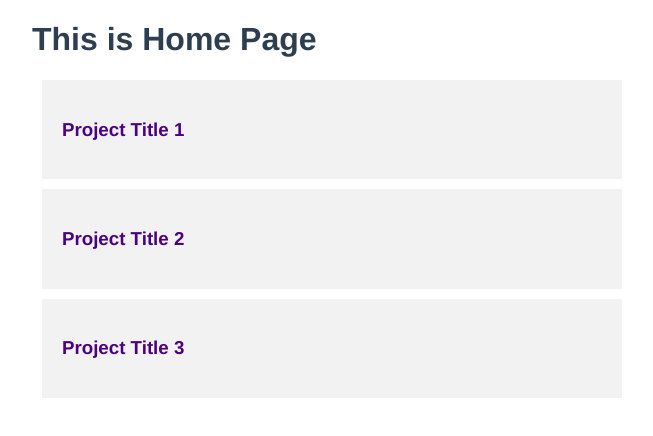
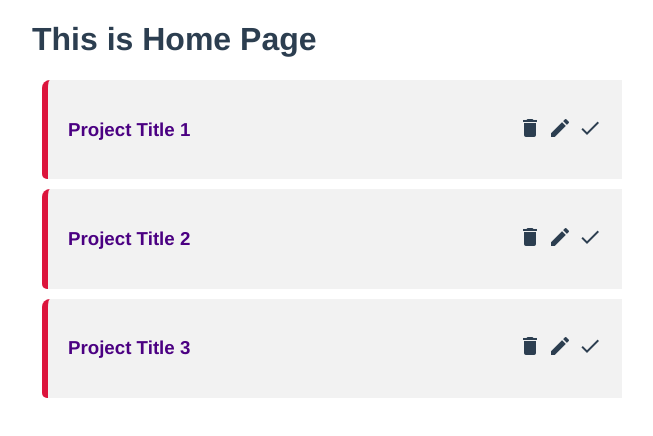
Before and after one commit to fisheeesh/Project-Planner, a Vue app: page / in a window 1280 px wide. Shown: the top 436 px of the page, without its empty margins (308-961 px from the left). Built offline with nearby package versions, Linux system fonts and the light colour scheme; data requests are answered from the project's data file.

Commit message:
adding css and icons

```diff
--- a/public/index.html
+++ b/public/index.html
@@ -6,6 +6,8 @@
     <meta name="viewport" content="width=device-width,initial-scale=1.0">
     <link rel="icon" href="<%= BASE_URL %>favicon.ico">
     <title><%= htmlWebpackPlugin.options.title %></title>
+    <link href="https://fonts.googleapis.com/icon?family=Material+Icons"
+    rel="stylesheet">
   </head>
   <body>
     <noscript>
--- a/src/components/SingleProject.vue
+++ b/src/components/SingleProject.vue
@@ -1,37 +1,59 @@
 <template>
-    <div class="project" @click="showDetail">
-        <h3>{{ project.title }}</h3>
-        <div v-if="isShow">
-            <p>{{ project.projectDetail }}</p>
+    <div class="project" >
+        <div class="flexing">
+            <div>
+                <h3 @click="showDetail">{{ project.title }}</h3>
+            </div>
+            <div>
+                <span class="material-icons">delete</span>
+                <span class="material-icons">edit</span>
+                <span class="material-icons">done</span>
+            </div>
         </div>
+        <p v-if="isShow">{{ project.projectDetail }}</p>
     </div>
 </template>
 
 <script>
 export default {
-    data(){
-        return{
-            isShow : false
+    data() {
+        return {
+            isShow: false
         }
     },
     props: [
         'project'
     ],
     methods: {
-        showDetail(){
+        showDetail() {
             this.isShow = !this.isShow
         }
     }
 }
 </script>
 <style>
-.project{
+.project {
     padding: 20px;
     background-color: #f2f2f2;
+    margin: 10px;
+    border-left: 6px solid crimson;
+    border-radius: 8px 0 0 5px;
+}
+
+h3 {
+    color: indigo;
     cursor: pointer;
-    margin: 10px;
 }
-h3{
-    color: indigo;
+.flexing{
+    display: flex;
+    justify-content: space-between;
+    align-items: center;
+}
+span{
+    margin-left: 6px;
+}
+span:hover{
+    color:  #777;
+    cursor: pointer;
 }
 </style>
```
